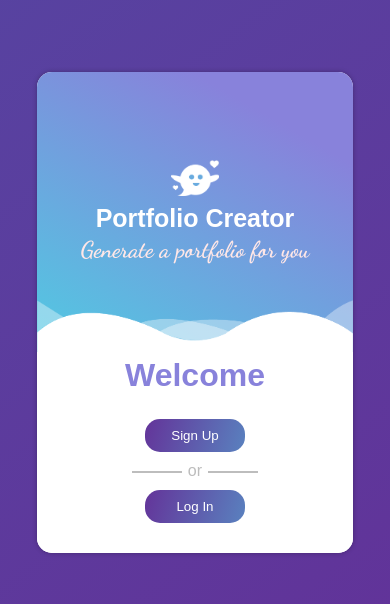
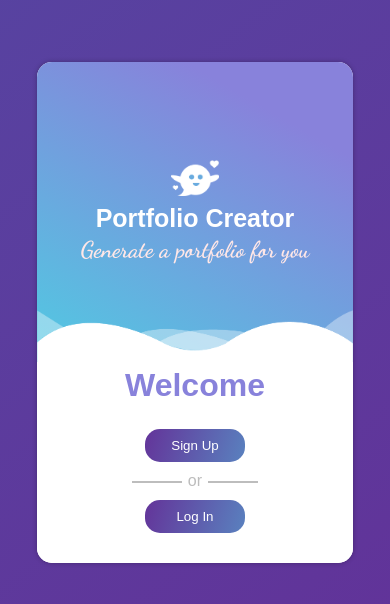
Before and after one commit to MahmoudGEA2005/portfolio-generator, a React (Vite) app: page /#/ in a window 390 px wide. Shown: the part 110-714 px from the top of the page. Built offline with nearby package versions, Linux system fonts and the light colour scheme; no server answers.

Commit message:
change some sizes in the ActionCard

```diff
--- a/src/components/ActionCard/ActionCard.css
+++ b/src/components/ActionCard/ActionCard.css
@@ -96,7 +96,7 @@
 @media (max-width: 1200px) {
   .action-card-box > div:first-of-type {
     width: 100%;
-    height: 280px !important;
+    height: 300px !important;
     gap: 8px;
   }
 }
--- a/src/components/ActionCard/ActionCard.jsx
+++ b/src/components/ActionCard/ActionCard.jsx
@@ -14,7 +14,7 @@ function Actioncard({ contentCentered, children }) {
 
   const setWHTop = () => {
     if (wavyHRef.current) {
-      const calculatedTop = `calc(280px - ${wavyHRef.current.offsetHeight}px + 4px)`;
+      const calculatedTop = `calc(300px - ${wavyHRef.current.offsetHeight}px + 4px)`;
       setWavyHTop(calculatedTop);
     }
   };
```
